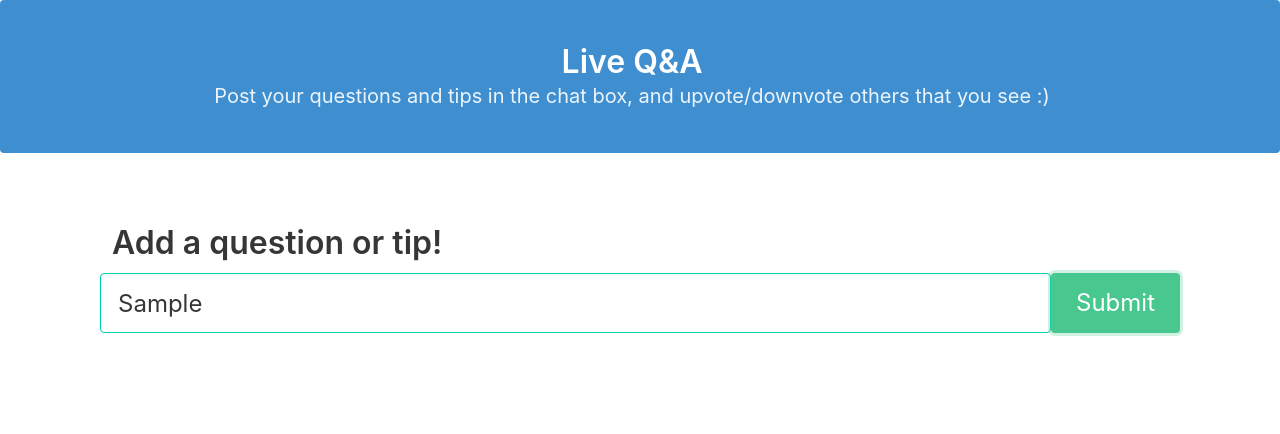
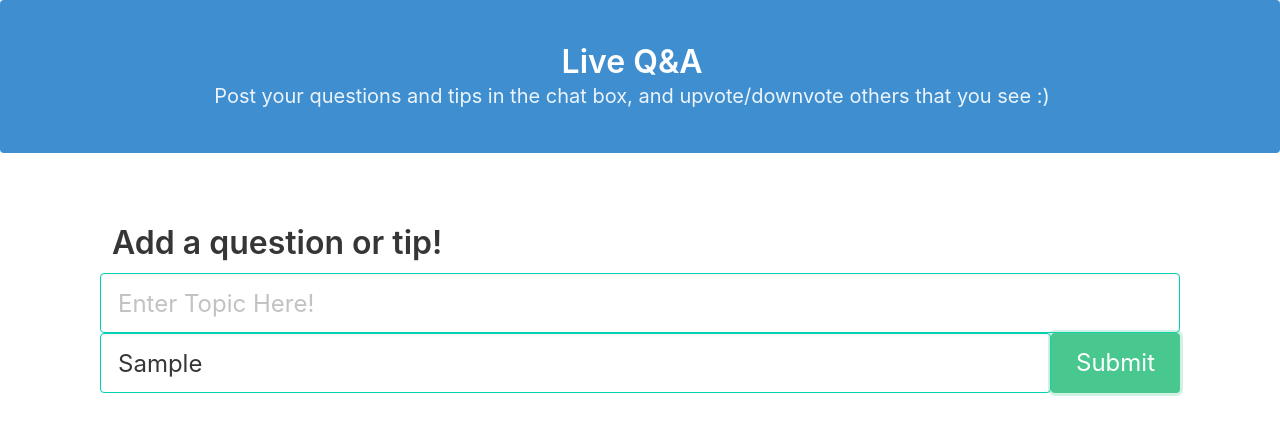
Before and after one commit to singhaldi/LiveQandA, a plain HTML site: page public/index.html in a window 1280 px wide. Both pictures are taken after typing "Sample" into the empty fields and a click on the button "Submit". Drawn offline with nearby package versions, Linux system fonts and the light colour scheme; some packages are replaced by stand-ins of ours; files that its build step writes are made by us from their sources; no server answers.

Commit message:
Logs Topic and Question

```diff
--- a/public/index.html
+++ b/public/index.html
@@ -1,4 +1,3 @@
-
 <!DOCTYPE html>
 <html lang="en">
   <head>
@@ -11,6 +10,11 @@
       href="https://cdn.jsdelivr.net/npm/bulma@0.9.1/css/bulma.min.css"
     />
     <link rel="stylesheet" href="style.css" type="text/css" />
+     <!-- The core Firebase JS SDK is always required and must be listed first -->
+    <script defer src="/__/firebase/8.7.1/firebase-app.js"></script>
+    <!-- include only the Firebase features as you need -->
+    <script defer src="/__/firebase/8.7.1/firebase-database.js"></script>
+    <script defer src="/__/firebase/init.js?useEmulator=true"></script>
   </head>
 
   <body>
@@ -29,11 +33,20 @@
         <h1 class="title">Add a question or tip!</h1>
         <div class="columns">
           <input
+              id = "topic"
+              class="input is-primary is-large"
+              type="text"
+              name="language"
+              placeholder="Enter Topic Here!"
+              />
+        </div>
+        <div class="columns">
+          <input
             id="question"
             class="input is-primary is-large"
             type="text"
             name="language"
-            placeholder="Start typing here!"
+            placeholder="Enter Question Here!"
           />
           <button id="submit" class="button is-success is-large" onclick="onSubmit()">Submit</button>
         </div>
@@ -41,6 +54,6 @@
       <section id="questionList">
       </section>
     </div>
-    <script src="script.js" type="text/javascript" defer></script>
+    <script src="js/script.js" type="text/javascript" defer></script>
   </body>
 </html>
--- a/public/js/script.js
+++ b/public/js/script.js
@@ -1,17 +1,24 @@
 const questionListSelector = document.querySelector("#questionList");
 const inputSelector = document.querySelector("#question");
+const topicSelector = document.querySelector("#topic");
 const submitButton = document.querySelector("#submit");
-//console.log("page loaded");
-let questionList = [
 
-]
-
+let questionList = [];
 
 const onSubmit = () => {
   console.log(inputSelector.value);
   inputSelector.innerHTML = "";
-}
-
+  topicSelector.innerHTML = "";
+  const payload = {
+    topic: topicSelector.value,
+    question: inputSelector.value
+  };
+  console.log(payload);
+  firebase
+    .database()
+    .ref()
+    .push(payload);
+};
 
 questionList.forEach(question => {
   console.log("function active");
@@ -20,11 +27,12 @@ questionList.forEach(question => {
   questionContainer.classList.add("columns");
   let questionSelector = document.createElement("div");
   questionSelector.classList.add("column");
+  questionSelector.classList.add("is");
   let voteSelector = document.createElement("div");
   voteSelector.classList.add("column");
-  questionContainer.appendChild(questionSelector)
-  questionContainer.appendChild(voteSelector)
+  questionContainer.appendChild(questionSelector);
+  questionContainer.appendChild(voteSelector);
   questionListSelector.appendChild(questionContainer);
   questionSelector.innerHTML = question;
   voteSelector.innerHTML = 0;
-})
+});
```
